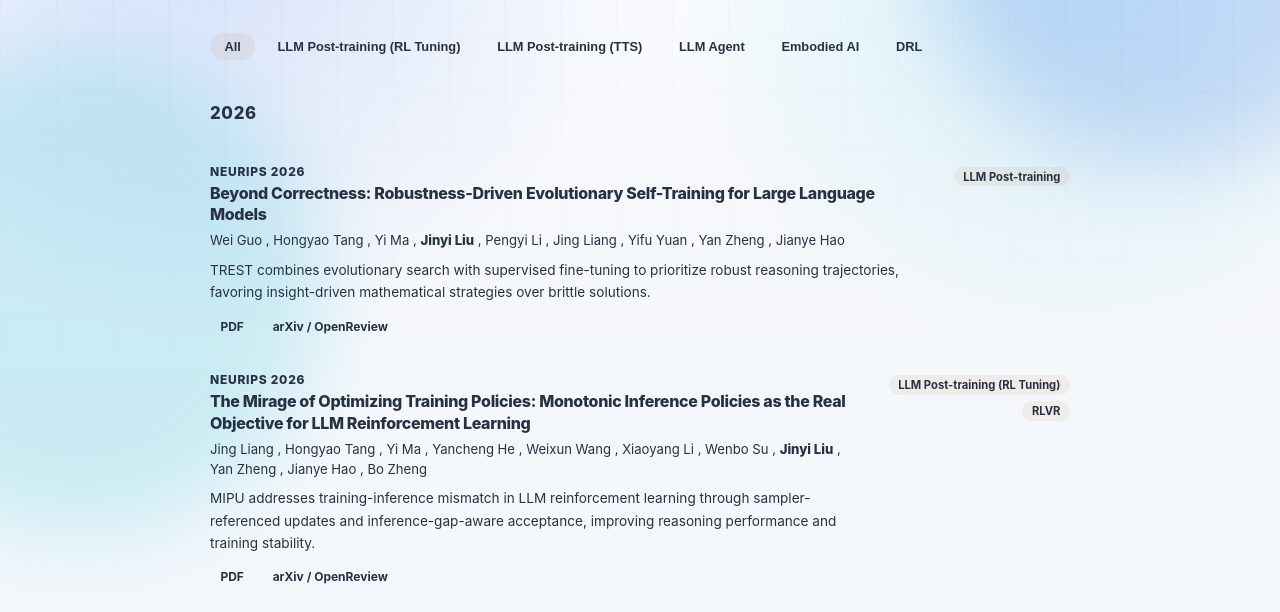
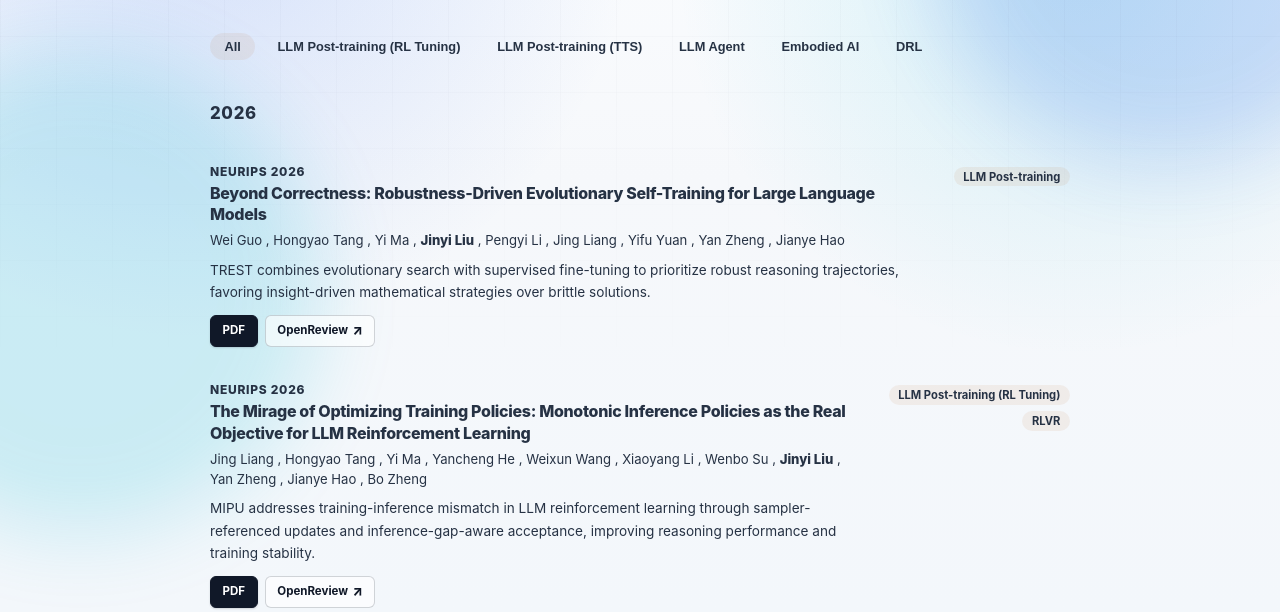
Before and after one commit to Jinyi6/Jinyi6.github.io, an Astro site: page /publications in a window 1280 px wide. Shown: the part 188-800 px from the top of the page. Built offline with nearby package versions, Linux system fonts and the light colour scheme; Astro itself is replaced by a stand-in of ours.

Commit message:
style: clarify publication resource links

```diff
--- a/src/pages/publications.astro
+++ b/src/pages/publications.astro
@@ -15,6 +15,14 @@ const allTags = [
   "Embodied AI",
   "DRL",
 ];
+
+const sourceLabel = (url: string) => {
+  const hostname = new URL(url).hostname;
+  if (hostname.includes("openreview.net")) return "OpenReview";
+  if (hostname.includes("arxiv.org")) return "arXiv";
+  if (hostname.includes("techrxiv.org")) return "TechRxiv";
+  return "Source";
+};
 ---
 
 <BaseLayout title="Publications — Jinyi Liu" description="Full publication list of Jinyi Liu.">
@@ -52,8 +60,29 @@ const allTags = [
                 </p>
                 <p class="pub-summary">{work.summary}</p>
                 <div class="pub-links">
-                  {work.pdf && <a href={work.pdf} target="_blank" rel="noopener">PDF</a>}
-                  {work.source && <a href={work.source} target="_blank" rel="noopener">arXiv / OpenReview</a>}
+                  {work.pdf && (
+                    <a
+                      class="pub-link pub-link--pdf"
+                      href={work.pdf}
+                      target="_blank"
+                      rel="noopener noreferrer"
+                      aria-label={`View PDF for ${work.title}`}
+                    >
+                      PDF
+                    </a>
+                  )}
+                  {work.source && (
+                    <a
+                      class="pub-link pub-link--source"
+                      href={work.source}
+                      target="_blank"
+                      rel="noopener noreferrer"
+                      aria-label={`Open ${sourceLabel(work.source)} page for ${work.title}`}
+                    >
+                      <span>{sourceLabel(work.source)}</span>
+                      <span class="pub-link-arrow" aria-hidden="true">&#8599;</span>
+                    </a>
+                  )}
                 </div>
               </div>
               <div class="pub-entry-tags">
@@ -213,23 +242,63 @@ const allTags = [
   .pub-links {
     display: flex;
     flex-wrap: wrap;
-    gap: 0.5rem;
+    align-items: center;
+    gap: 0.45rem;
+    margin-top: 0.15rem;
   }
 
-  .pub-links a {
-    padding: 0.22rem 0.65rem;
-    border: 1px solid var(--paper-line);
-    border-radius: 999px;
-    font-size: 0.75rem;
-    font-weight: 720;
-    color: var(--paper-text);
+  .pub-link {
+    display: inline-flex;
+    align-items: center;
+    justify-content: center;
+    gap: 0.28rem;
+    min-height: 2rem;
+    padding: 0.38rem 0.72rem;
+    border: 1px solid transparent;
+    border-radius: 6px;
+    font-size: 0.72rem;
+    font-weight: 740;
+    line-height: 1;
+    letter-spacing: 0;
     text-decoration: none;
-    transition: border-color 0.15s, color 0.15s;
+    transition: background-color 0.16s ease, border-color 0.16s ease, color 0.16s ease, box-shadow 0.16s ease;
   }
 
-  .pub-links a:hover {
-    border-color: var(--paper-accent);
-    color: var(--paper-accent);
+  .pub-link--pdf {
+    border-color: var(--ink);
+    background: var(--ink);
+    color: #ffffff;
+    box-shadow: 0 1px 2px rgba(16, 24, 40, 0.16);
+  }
+
+  .pub-link--pdf:hover {
+    border-color: var(--accent);
+    background: var(--accent);
+    color: #ffffff;
+    box-shadow: 0 3px 8px rgba(37, 99, 235, 0.2);
+  }
+
+  .pub-link--source {
+    border-color: var(--line-strong);
+    background: rgba(255, 255, 255, 0.62);
+    color: var(--ink);
+  }
+
+  .pub-link--source:hover {
+    border-color: var(--accent);
+    background: rgba(37, 99, 235, 0.06);
+    color: var(--accent);
+  }
+
+  .pub-link:focus-visible {
+    outline: 3px solid rgba(37, 99, 235, 0.22);
+    outline-offset: 2px;
+  }
+
+  .pub-link-arrow {
+    font-size: 0.82rem;
+    font-weight: 760;
+    line-height: 1;
   }
 
   .pub-entry-tags {
```
